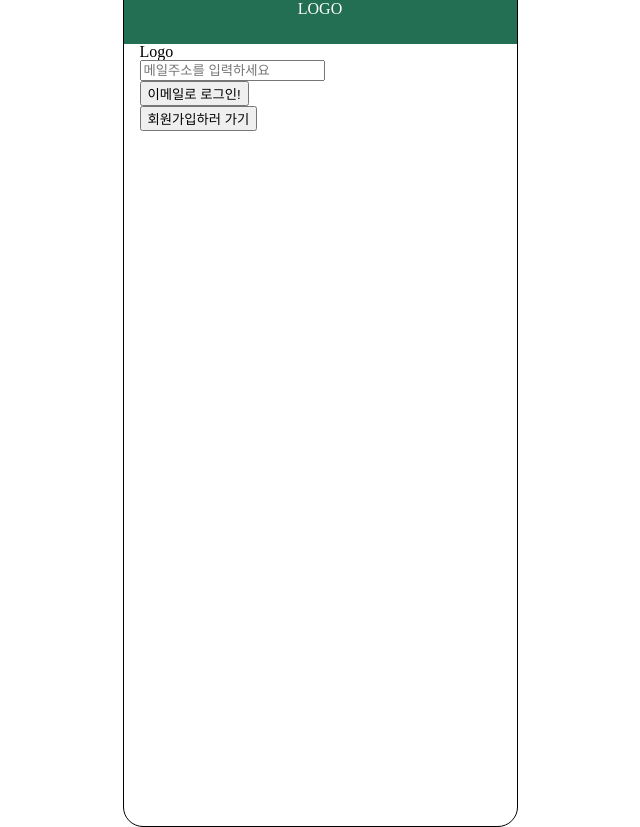
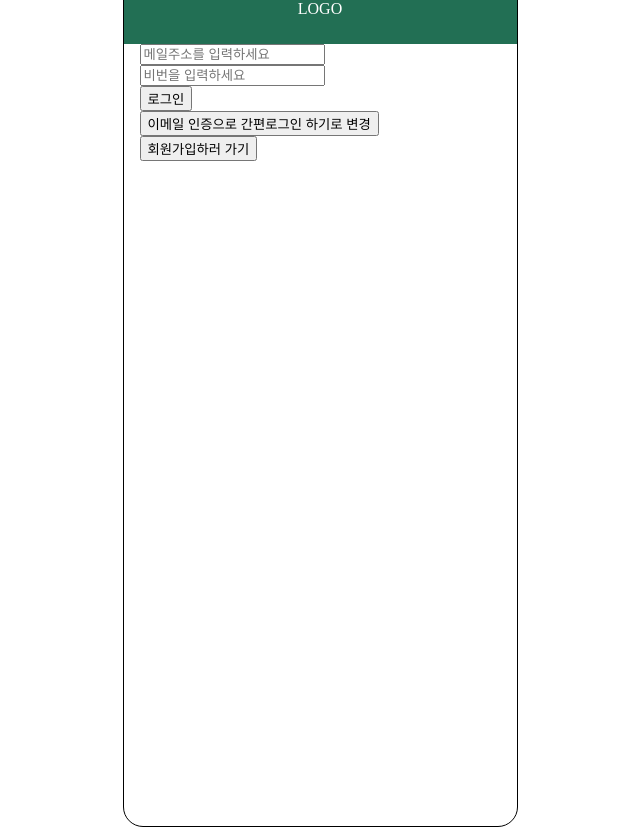
Before and after one commit to projectaub/BRsand, a React (Create React App) app: page /login in a window 1280 px wide. Shown: the whole page, without its empty margins (320-960 px from the left). Built offline with nearby package versions, Linux system fonts and the light colour scheme; no server answers.

Commit message:
feat/login: 로그인 방법 선택 가능 하도록 변경
loginOTP / loginBasic . tsx로

컴포넌트화 하여 login.tsx 에서 선택해서 로그인 할수 있도록 변경 완료

```diff
--- /dev/null
+++ b/src/components/login/LoginBasic.tsx
@@ -0,0 +1,64 @@
+import React, { useState } from 'react';
+import { useNavigate } from 'react-router-dom';
+import { supabase } from '../../supabase';
+
+const LoginBasic = () => {
+  const [loading, setLoading] = useState(false);
+  const [email, setEmail] = useState('');
+  const [password, setPassword] = useState('');
+  const [selectLogin, setSelectLogin] = useState(true);
+
+  const navigate = useNavigate();
+
+  const handleSubmit = async (e: React.FormEvent<HTMLFormElement>) => {
+    e.preventDefault();
+
+    setLoading(true);
+    // const { error } = await supabase.auth.signInWithOtp({ email });
+
+    const { data, error } = await supabase.auth.signInWithPassword({ email, password });
+
+    if (error) {
+      console.log(error);
+      const errorDescription = (error as any).error_description || error.message;
+      alert(errorDescription);
+    } else {
+      alert('로그인 되었읍니다.');
+      navigate('/');
+      setLoading(false);
+    }
+  };
+
+  return (
+    <>
+      <form onSubmit={handleSubmit}>
+        <div>
+          <input
+            type="email"
+            placeholder="메일주소를 입력하세요"
+            value={email}
+            required={true}
+            onChange={(e) => setEmail(e.target.value)}
+          />
+        </div>
+
+        {/* 테스트 */}
+        <div>
+          <input
+            type="password"
+            placeholder="비번을 입력하세요"
+            value={password}
+            required={true}
+            onChange={(e) => setPassword(e.target.value)}
+          />
+        </div>
+
+        <div>
+          <button disabled={loading}>{loading ? <span>Loading</span> : <span>로그인</span>}</button>
+        </div>
+      </form>
+    </>
+  );
+};
+
+export default LoginBasic;
--- /dev/null
+++ b/src/components/login/LoginOTP.tsx
@@ -0,0 +1,48 @@
+import React, { useState } from 'react';
+import { useNavigate } from 'react-router-dom';
+import { supabase } from '../../supabase';
+
+const LoginOTP = () => {
+  const [loading, setLoading] = useState(false);
+  const [email, setEmail] = useState('');
+
+  const navigate = useNavigate();
+
+  const handleSubmit = async (e: React.FormEvent<HTMLFormElement>) => {
+    e.preventDefault();
+
+    setLoading(true);
+    const { error } = await supabase.auth.signInWithOtp({ email });
+
+    if (error) {
+      console.log(error);
+      const errorDescription = (error as any).error_description || error.message;
+      alert(errorDescription);
+    } else {
+      alert('입력하신 메일에 접속하여 링크를 확인하세요!');
+    }
+    setLoading(false);
+  };
+
+  return (
+    <>
+      <form onSubmit={handleSubmit}>
+        <div>
+          <input
+            type="email"
+            placeholder="메일주소를 입력하세요"
+            value={email}
+            required={true}
+            onChange={(e) => setEmail(e.target.value)}
+          />
+        </div>
+
+        <div>
+          <button disabled={loading}>{loading ? <span>Loading</span> : <span>인증메일 발송</span>}</button>
+        </div>
+      </form>
+    </>
+  );
+};
+
+export default LoginOTP;
--- a/src/pages/login/Login.tsx
+++ b/src/pages/login/Login.tsx
@@ -1,56 +1,35 @@
 import React, { useState } from 'react';
 import { supabase } from '../../supabase';
 import { useNavigate } from 'react-router-dom';
+import LoginBasic from '../../components/login/LoginBasic';
+import LoginOTP from '../../components/login/LoginOTP';
 
 const Login = () => {
   const [loading, setLoading] = useState(false);
-  const [email, setEmail] = useState('');
+  const [selectLogin, setSelectLogin] = useState(true);
 
   const navigate = useNavigate();
 
-  const handleSubmit = async (e: React.FormEvent<HTMLFormElement>) => {
-    e.preventDefault();
-
-    setLoading(true);
-    const { error } = await supabase.auth.signInWithOtp({ email });
-
-    if (error) {
-      console.log(error);
-      const errorDescription = (error as any).error_description || error.message;
-      alert(errorDescription);
-    } else {
-      alert('입력하신 메일에 접속하여 링크를 확인하세요!');
-    }
-    setLoading(false);
+  const moveJoinPage = async () => {
+    navigate('/join');
   };
 
-  const moveJoinPage = async (e: React.FormEvent<HTMLFormElement>) => {
-    e.preventDefault();
-    navigate('/join');
+  const selectLoginWay = () => {
+    setSelectLogin(!selectLogin);
   };
 
   return (
     <div>
-      Logo
-      <form onSubmit={handleSubmit}>
-        <div>
-          <input
-            type="email"
-            placeholder="메일주소를 입력하세요"
-            value={email}
-            required={true}
-            onChange={(e) => setEmail(e.target.value)}
-          />
-        </div>
-        <div>
-          <button disabled={loading}>{loading ? <span>Loading</span> : <span>이메일로 로그인!</span>}</button>
-        </div>
-      </form>
-      <form onSubmit={moveJoinPage}>
-        <div>
-          <button>회원가입하러 가기</button>
-        </div>
-      </form>
+      {selectLogin ? <LoginBasic></LoginBasic> : <LoginOTP></LoginOTP>}
+      <div>
+        <button onClick={selectLoginWay}>
+          {selectLogin ? '이메일 인증으로 간편로그인 하기로 변경' : '아이디 패스워드로 로그인 하기로 변경'}
+        </button>
+      </div>
+
+      <div>
+        <button onClick={moveJoinPage}>회원가입하러 가기</button>
+      </div>
     </div>
   );
 };
--- a/src/pages/main/Main.tsx
+++ b/src/pages/main/Main.tsx
@@ -1,8 +1,37 @@
-import React from 'react';
+import React, { useEffect } from 'react';
 import { supabase } from '../../supabase';
+import { log } from 'console';
 
 const Main = () => {
-  return <div>Main</div>;
+  const getUser = async () => {
+    const {
+      data: { user }
+    } = await supabase.auth.getUser();
+    console.log(user);
+    if (!user) {
+    }
+  };
+
+  useEffect(() => {
+    getUser();
+  });
+
+  const logOut = async () => {
+    const { error } = await supabase.auth.signOut();
+  };
+
+  return (
+    <>
+      <button
+        onClick={() => {
+          logOut();
+        }}
+      >
+        로그아웃
+      </button>
+      <div>Main</div>
+    </>
+  );
 };
 
 export default Main;
```
